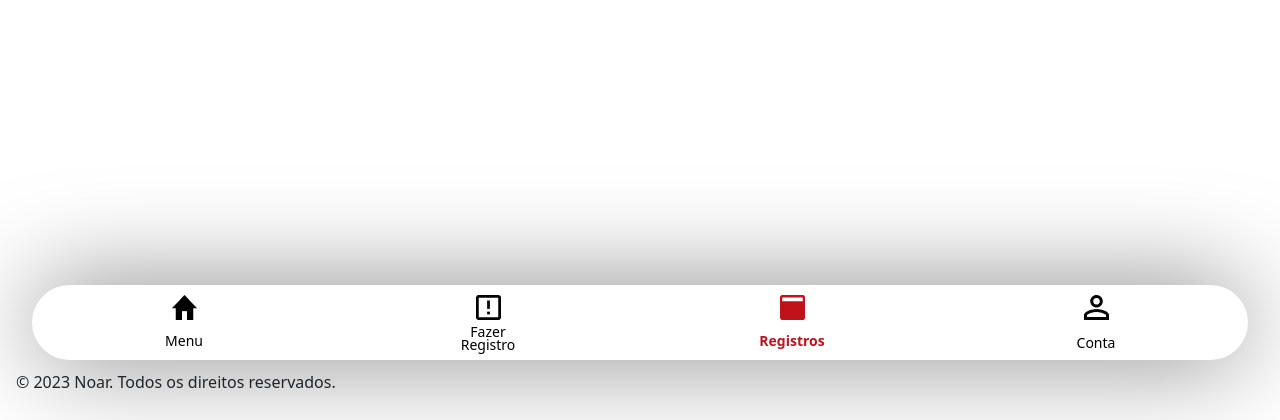
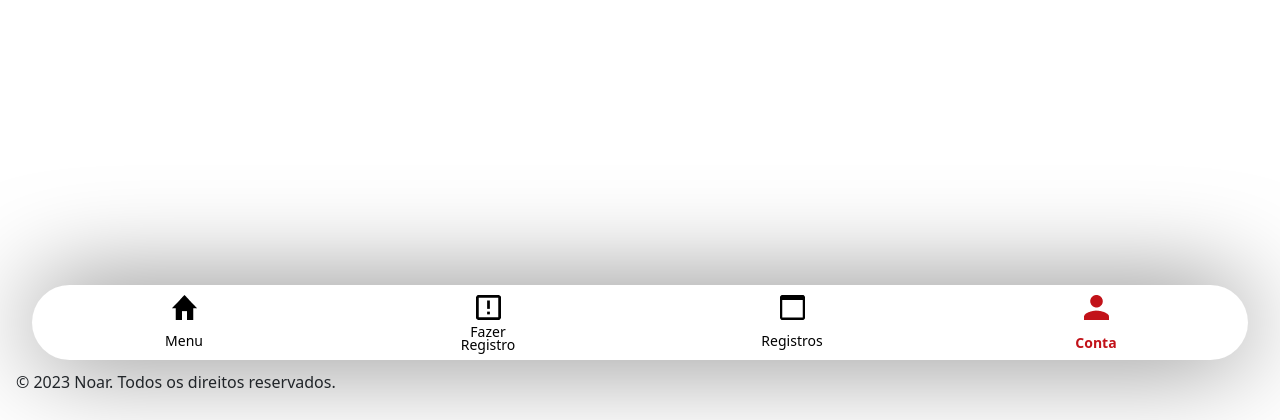
Before and after one commit to Mulannes/bombeiros, a PHP site: page /usuarios.php in a window 1280 px wide. Shown: the part 380-800 px from the top of the page. Run offline with PHP 8.4, Linux system fonts and the light colour scheme; a user stored in the database is signed in; data comes from the database, SQL or seed files in the repository.

Commit message:
só uns updt ai

```diff
--- a/bombeiro/PHP/usuarios.php
+++ b/bombeiro/PHP/usuarios.php
@@ -181,25 +181,20 @@ if (!isset($_SESSION['loggedIn'])) {
                     <ul class="nav nav-pills nav-justified">
                     <li class="nav-item" style=" max-height: 65px;">
                     <img src="../images/home.png" class=" mx-auto d-block" style="padding: 10px;">
-                            <a class="nav-link" href="index.php"
-                                style="color: black; padding: 0; font-size: 14px">Menu</a>
+                    <a class="nav-link" href="index.php" style="color: black; padding: 0; font-size: 14px">Menu</a>
                 </li>
                 <li class="nav-item" style="max-height: 65px;">
-                            <img src="../images/fazerregistro.png" class=" mx-auto d-block"
-                                style="padding: 10px 10px 5px 10px;">
-                            <a class="nav-link" href="ocorrencia.php"
-                                style="color: black; padding: 0; font-size: 14px; height: 28px; line-height: 13px;">Fazer<br>Registro</a>
+                    <img src="../images/fazerregistro.png" class=" mx-auto d-block" style="padding: 10px 10px 5px 10px;">
+                    <a class="nav-link" href="ocorrencia.php" style="color: black; padding: 0; font-size: 14px; height: 28px; line-height: 13px;">Fazer<br>Registro</a>
                 </li>
                 <li class="nav-item" style="max-height: 65px;">
-                            <img src="../images/registroR.png" class=" mx-auto d-block" style="padding: 10px;">
-                            <a class="nav-link" href="registro.php"
-                                style="color: #C21219; padding: 0; font-size: 14px;font-weight: bold;">Registros</a>
+                    <img src="../images/registro.png" class=" mx-auto d-block" style="padding: 10px;">
+                    <a class="nav-link" href="registro.php" style="color: black; padding: 0; font-size: 14px">Registros</a>
                 </li>
                 <li class="nav-item" style="max-height: 65px;">
                 <form action="admin/redirectadm.php" method="post">
-                                <img src="../images/contaP.png" class=" mx-auto d-block" style="padding: 10px;">
-                                <button type="submit" name="btnRedirect"
-                                    style="color: #black; padding: 0; font-size: 14px; background-color: transparent; border: none;">Conta</button>
+                    <img src="../images/contaR.png" class=" mx-auto d-block" style="padding: 10px;">
+                    <button type="submit" name="btnRedirect" style="color: #C21219; padding: 0; font-size: 14px; font-weight: bold; background-color: transparent; border: none;">Conta</button>
                 </form>
                 </li>
             </ul>
```
Lines whose indentation alone changed are shown as unchanged.
